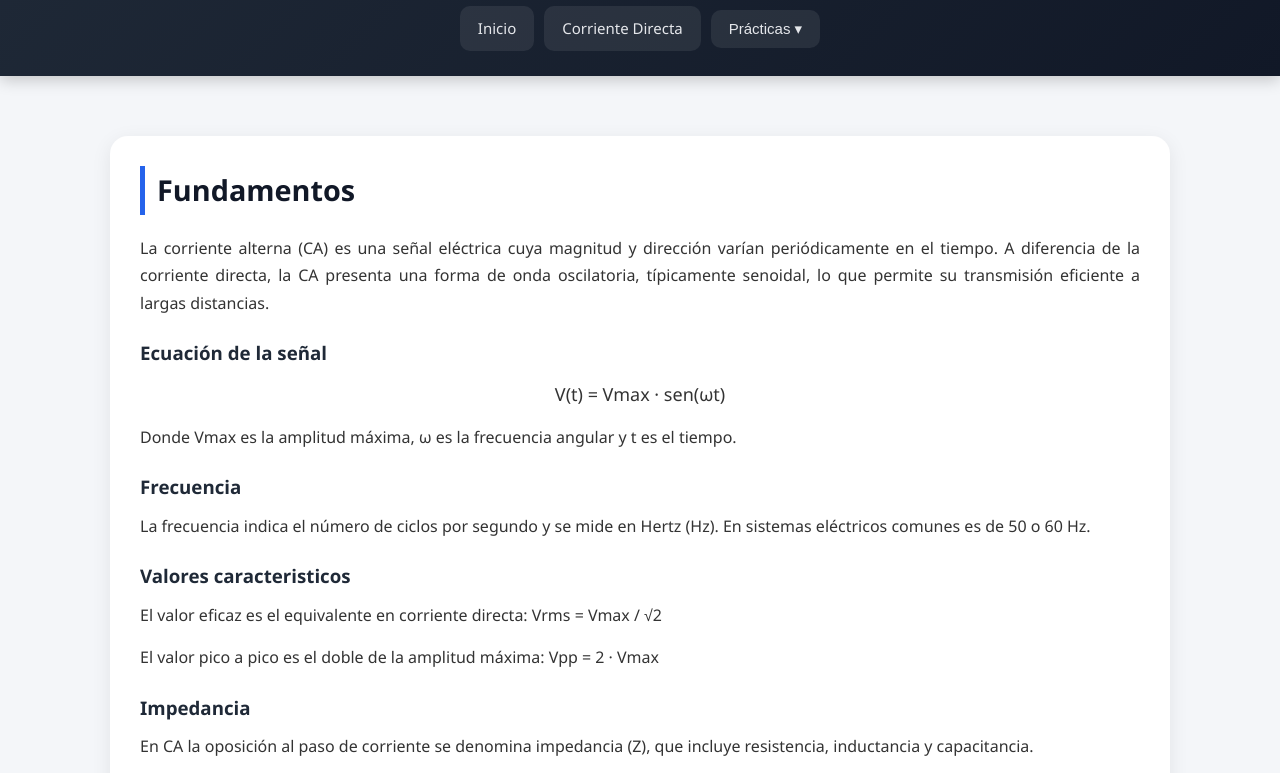
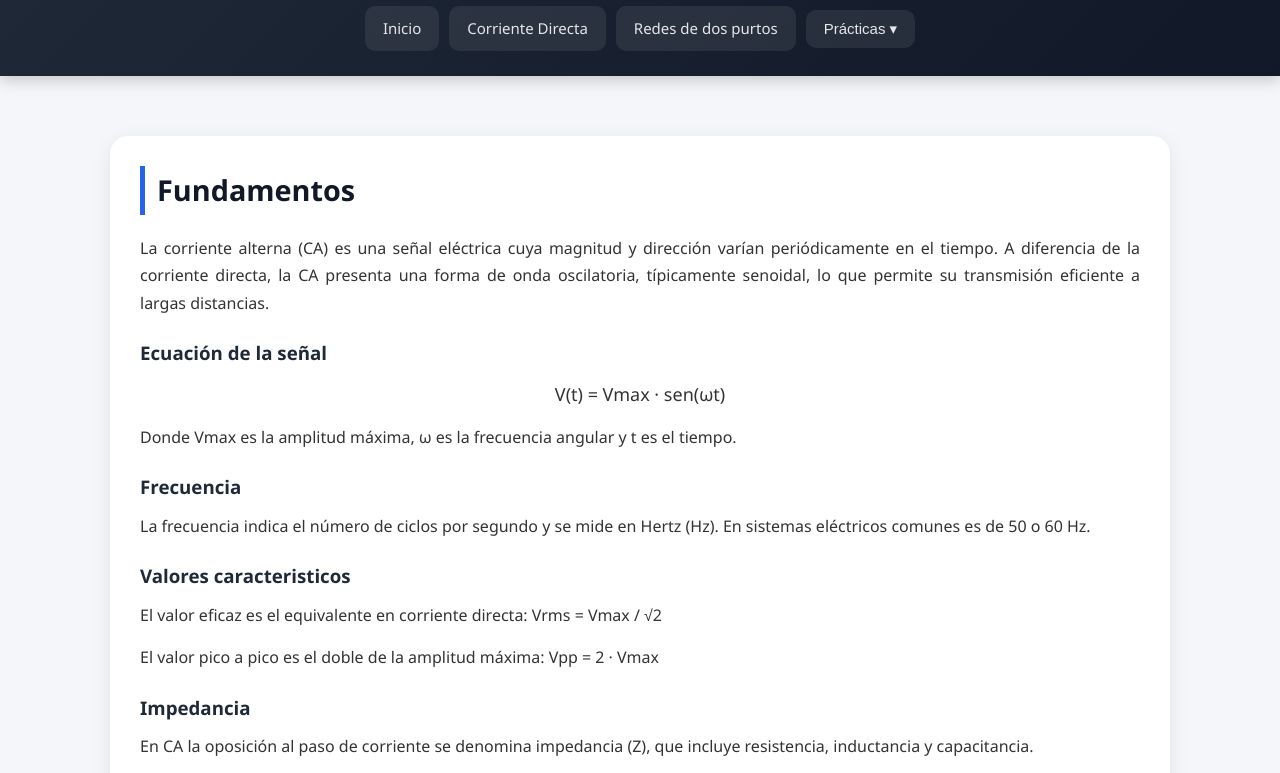
Before and after one commit to esimez762-afk/Intro_Lab, a plain HTML site: page ca.html in a window 1280 px wide. Shown: the part 94-867 px from the top of the page. Drawn offline with nearby package versions, Linux system fonts and the light colour scheme.

Commit message:
Update ca.html

```diff
--- a/ca.html
+++ b/ca.html
@@ -14,7 +14,7 @@
     <nav>
         <a href="index.html">Inicio</a>
         <a href="cd.html">Corriente Directa</a>
-
+        <a href="dospuertos.html">Redes de dos purtos</a>
         <!-- MENÚ DESPLEGABLE -->
         <div class="dropdown">
             <button class="dropbtn">Prácticas ▾</button>
```
